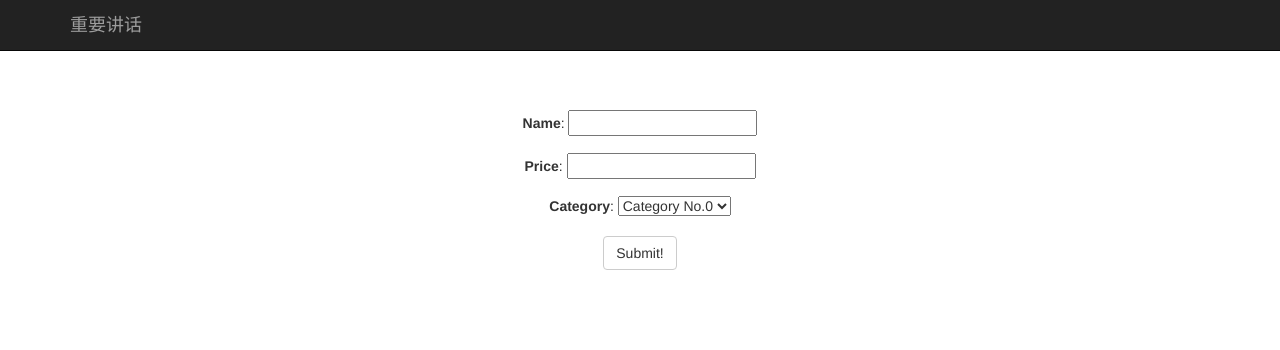
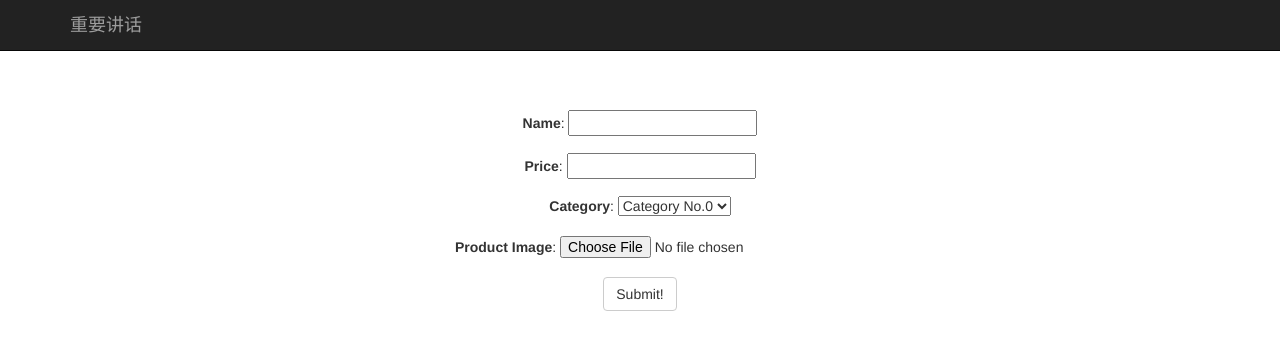
Before and after one commit to KhanChan18/flask-catalog, a Flask app: page /product-create in a window 1280 px wide. Shown: the top 350 px of the page. Run offline with Flask 2, Linux system fonts and the light colour scheme; data comes from the database, SQL or seed files in the repository; data that the repository does not hold is empty; parts of the project's set-up code (start-up, migrations or seed data) failed here and were passed over; some libraries are stand-ins or nearby versions.

Commit message:
Add image feature

```diff
--- a/my_app/__init__.py
+++ b/my_app/__init__.py
@@ -4,10 +4,13 @@ from flask_script import Manager
 from flask_migrate import Migrate, MigrateCommand
 import os
 
+ALLOWED_EXTENSIONS = set(['txt', 'pdf', 'png', 'jpg', 'jpeg', 'gif'])
+
 basedir = os.path.abspath(os.path.dirname(__file__))
 app = Flask(__name__)
 app.config['SQLALCHEMY_DATABASE_URI'] = 'sqlite:////' + os.path.join(basedir, 'data.sqlite')
 app.config['SQLALCHEMY_TRACK_MODIFICATIONS'] = True
+app.config['UPLOAD_FOLDER'] = os.path.realpath('.') + '/my_app/static/uploads'
 app.secret_key = 'GNU is Not Unix'
 db = SQLAlchemy(app)
 migrate = Migrate(app, db)
--- a/my_app/catalog/models.py
+++ b/my_app/catalog/models.py
@@ -1,7 +1,7 @@
 from my_app import db
 from decimal import Decimal
 from flask_wtf import FlaskForm
-from wtforms import TextField, DecimalField, SelectField
+from wtforms import TextField, DecimalField, SelectField, FileField
 from wtforms.validators import InputRequired, NumberRange, ValidationError
 from wtforms.widgets import html_params, Select, HTMLString
 
@@ -15,6 +15,7 @@ def check_duplicate_category(case_sensitive=True):
             raise ValidationError('Category named %s already exists' % field.data)
     return _check_duplicate
 
+'''
 class CustomerCategoryInput(Select):
     def __call__(self, field, **kwargs):
         kwargs.setdefault('id', field.id)
@@ -22,15 +23,14 @@ class CustomerCategoryInput(Select):
         for val, label, selected in field.iter_choices():
             html.append(
                 '<input type="radio" %s> %s' % (
-                    html_params(
-                        name=field.name, value=val, checked=selected, **kwargs
-                    ), label
+                    html_params(name=field.name, value=val,checked=selected, **kwargs), label
+                    )
                 )
-            )
         return HTMLString(' '.join(html))
+'''
 
 class CategoryField(SelectField):
-    widgets = CustomerCategoryInput()
+    '''widgets = CustomerCategoryInput()'''
 
     def iter_choices(self):
         categories = [(c.id, c.name) for c in Category.query.all()]
@@ -50,13 +50,15 @@ class Product(db.Model):
     price = db.Column(db.Float)
     category = db.relationship('Category', backref=db.backref('products', lazy='dynamic'))
     catagory_id = db.Column(db.Integer, db.ForeignKey('category.id'))
+    image_path = db.Column(db.String(255))
     ##Add-on field
     ## company = db.Column(db.String(100))
 
-    def __init__(self, name, price, category):
+    def __init__(self, name, price, category, image_path):
         self.name = name
         self.price = price
         self.category = category
+        self.image_path = image_path
 
     def __repr__(self):
         return '<Product %d>' % self.id
@@ -79,6 +81,7 @@ class ProductForm(NameForm):
         InputRequired(), NumberRange(min=Decimal('0.0'))
     ])
     category = CategoryField('Category', validators=[InputRequired()], coerce=int)
+    image = FileField('Product Image')
 
 class CategoryForm(NameForm):
     name = TextField('Name', validators=[InputRequired(), check_duplicate_category()])
--- a/my_app/catalog/views.py
+++ b/my_app/catalog/views.py
@@ -1,11 +1,13 @@
 from flask import request, jsonify, Blueprint, render_template, redirect, flash, \
                     url_for
-from my_app import app, db
+from my_app import app, db, ALLOWED_EXTENSIONS
 from my_app.catalog.models import Product, Category
 from functools import wraps
 from flask import flash
 from sqlalchemy.orm.util import join
 from my_app.catalog.models import ProductForm, CategoryForm
+import os
+from werkzeug import secure_filename
 
 catalog = Blueprint('catalog', __name__)
 
@@ -62,7 +64,14 @@ def create_product():
         name = request.form.get('name')
         price = request.form.get('price')
         category = Category.query.get_or_404(request.form.get('category'))
-        product = Product(name, price, category)
+        image = request.files['image']
+        filename = ''
+
+        if image and allow_files(image.filename):
+            filename = secure_filename(image.filename)
+            image.save(os.path.join(app.config['UPLOAD_FOLDER']), filename)
+
+        product = Product(name, price, category, filename)
         db.session.add(product)
         db.session.commit()
         flash('The product %s has been created' % name, 'success')
@@ -153,3 +162,6 @@ def product_admin_submit():
 @app.errorhandler(404)
 def page_not_found(e):
     return render_template('404.html'), 404
+
+def allow_files(filename):
+    return '.' in filename and filename.lower().rsplit('.', 1)[1] in ALLOWED_EXTENSIONS
--- a/my_app/templates/product-create.html
+++ b/my_app/templates/product-create.html
@@ -6,6 +6,14 @@
       <div class="form-group">{{ form.name.label }}: {{ form.name() }}</div>
       <div class="form-group">{{ form.price.label }}: {{ form.price() }}</div>
       <div class="form-group">{{ form.category.label }}: {{ form.category() }}</div>
+      <form method="POST"
+          action="{{ url_for('create_product') }}"
+          role="form"
+          enctype="multipart/form-data">
+      <!-- The other field definitions as always -->
+      <div class="form-group">
+        {{ form.image.label }}: {{ form.image(style='display:inline;')}}
+      </div>
       <button type="submit" class="btn btn-default">Submit!</button>
     </form>
   </div>
--- a/my_app/templates/product.html
+++ b/my_app/templates/product.html
@@ -2,6 +2,7 @@
 
 {% block container %}
 <div class="top-pad">
+  <img src="{{ url_for('static', filename='uploads/' + product.image_path) }}"/>
   <h1>{{ product.name }}
     <small>{{ product.category.name }}</small>
   </h1>
```
Also changed, not shown: 1 other file.
